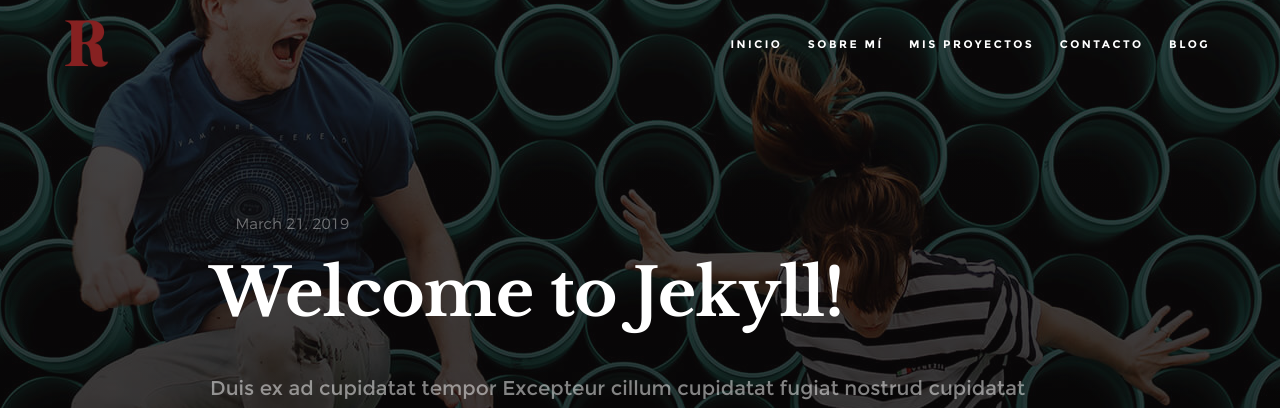
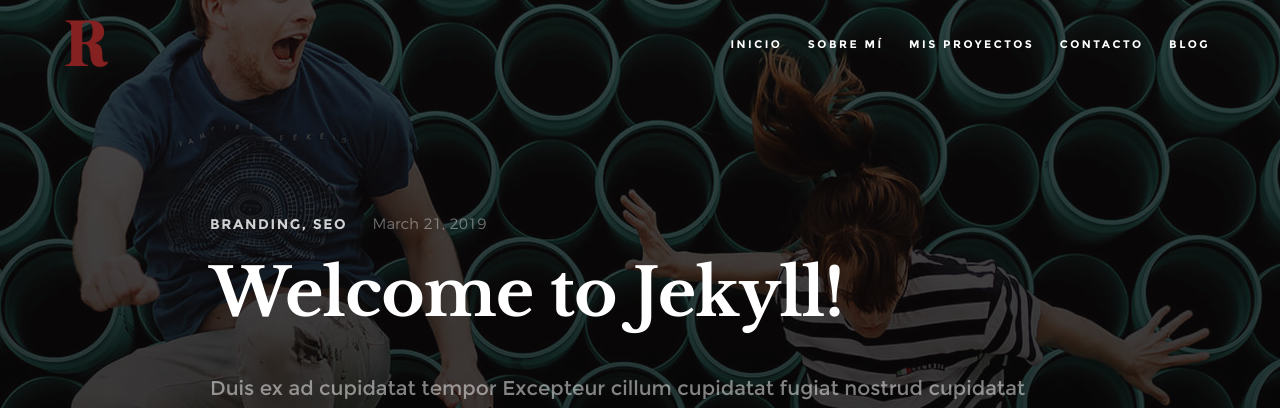
Before and after one commit to MrAnnix/Hola-theme-Jekyll, a Jekyll site: the page built from blog.html, in a window 1280 px wide and 900 px high. Shown: the top 408 px of the window. Built offline with Jekyll 4.4.1, drawn with Linux system fonts in a browser that asks for light colours.

Commit message:
Update 2019-03-21-Post-de-prueba.md

```diff
--- a/_posts/2019-03-21-Post-de-prueba.md
+++ b/_posts/2019-03-21-Post-de-prueba.md
@@ -2,6 +2,8 @@
 layout: post
 title:  "Welcome to Jekyll!"
 image: /images/blog/blog-bg-02.jpg
+categories: [Branding, SEO]
+tags: [hot, summer]
 ---
 
 Duis ex ad cupidatat tempor Excepteur cillum cupidatat fugiat nostrud cupidatat dolor sunt sint sit nisi est eu exercitation incididunt adipisicing veniam velit id fugiat enim mollit amet anim veniam dolor dolor irure velit commodo cillum sit nulla ullamco magna amet magna cupidatat qui labore cillum sit in tempor veniam consequat non laborum adipisicing aliqua ea nisi sint.
```
